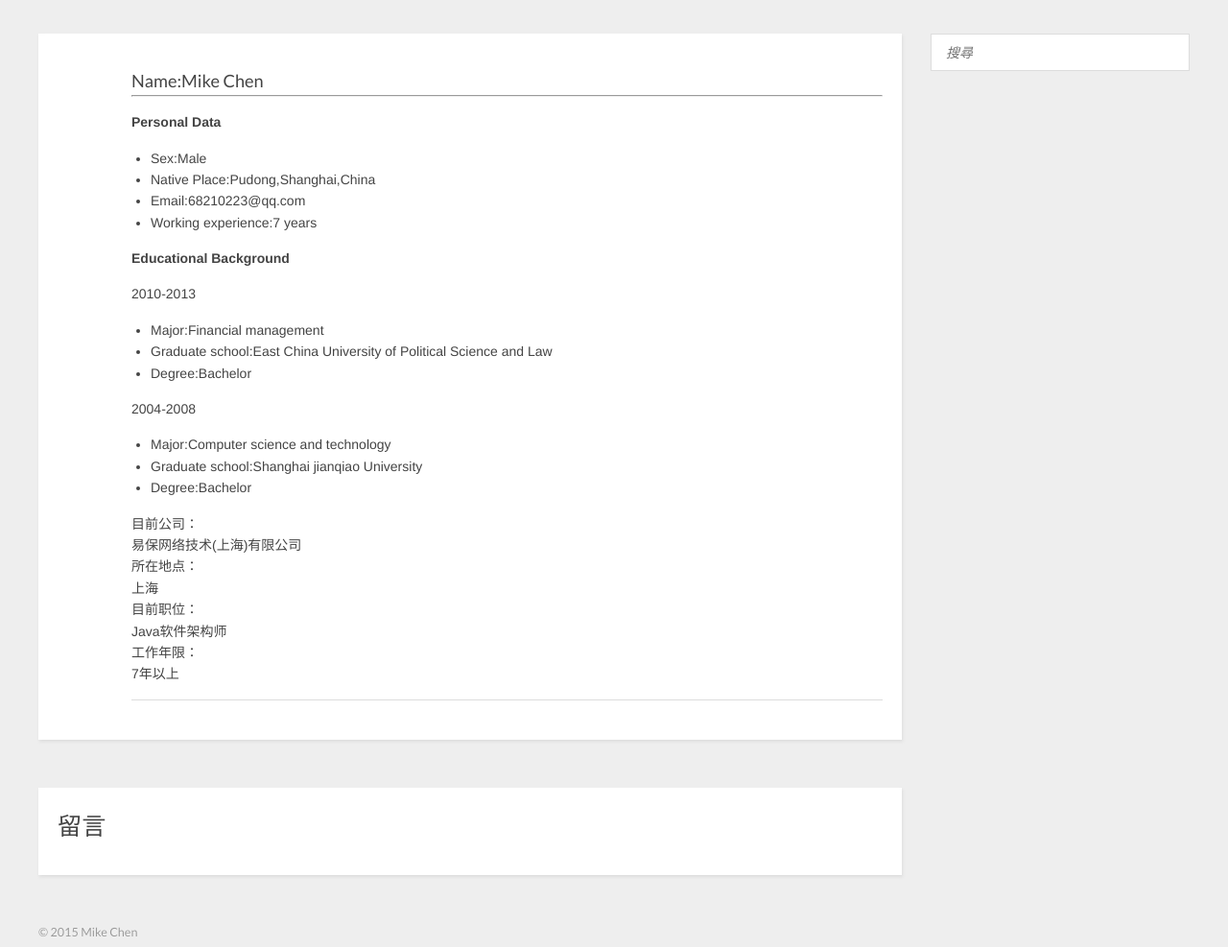
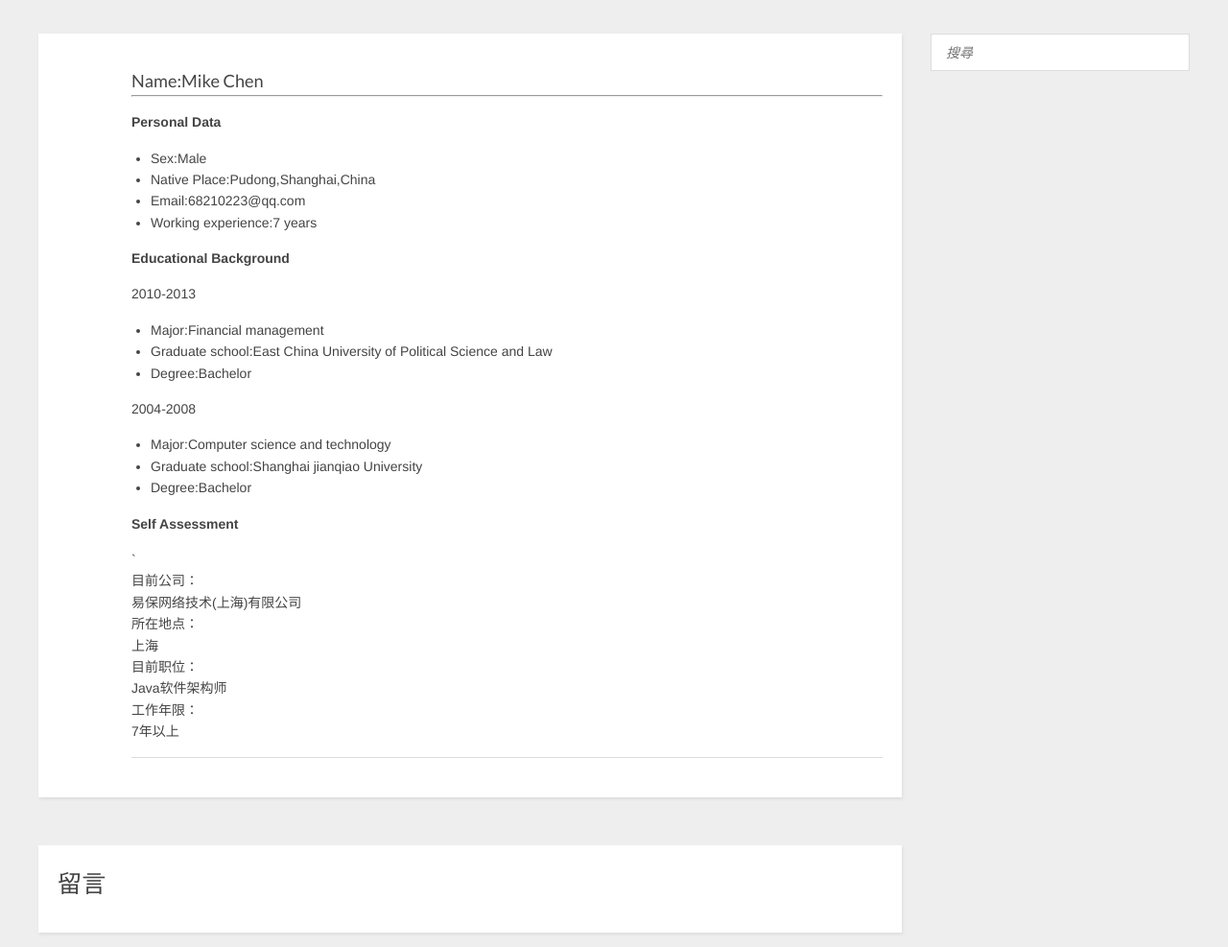
Before and after one commit to chenqi32/bettermike.com, a plain HTML site: page aboutMe/index.html in a window 1280 px wide. Shown: the part 110-1097 px from the top of the page at 96% size. Drawn offline with nearby package versions, Linux system fonts and the light colour scheme; a script that the page names is missing.

Commit message:
Site updated: 2015-05-23 17:49:26

```diff
--- a/aboutMe/index.html
+++ b/aboutMe/index.html
@@ -64,27 +64,28 @@
     <div class="entry">
 
         <h3 id="Name:Mike_Chen">Name:Mike Chen</h3><hr>
-<p><strong>Personal Data</strong></p>
+<p><strong>Personal Data</strong>  </p>
 <ul>
 <li>Sex:Male   </li>
 <li>Native Place:Pudong,Shanghai,China</li>
 <li>Email:68210223@qq.com </li>
 <li>Working experience:7 years</li>
 </ul>
-<p><strong>Educational Background</strong></p>
-<p>  2010-2013</p>
+<p><strong>Educational Background</strong>  </p>
+<p>  2010-2013  </p>
 <ul>
 <li>Major:Financial management</li>
 <li>Graduate school:East China University of Political Science and Law</li>
 <li>Degree:Bachelor</li>
 </ul>
-<p>2004-2008</p>
+<p>2004-2008  </p>
 <ul>
 <li>Major:Computer science and technology</li>
 <li>Graduate school:Shanghai jianqiao University</li>
 <li>Degree:Bachelor</li>
 </ul>
-<p>目前公司：<br>易保网络技术(上海)有限公司<br>所在地点：<br>上海<br>目前职位：<br>Java软件架构师<br>工作年限：<br>7年以上</p>
+<p><strong>Self Assessment</strong></p>
+<p>`<br>目前公司：<br>易保网络技术(上海)有限公司<br>所在地点：<br>上海<br>目前职位：<br>Java软件架构师<br>工作年限：<br>7年以上</p>
 
 
     </div>
--- a/sitemap.xml
+++ b/sitemap.xml
@@ -3,7 +3,7 @@
 
   <url>
     <loc>http://bettermike.com/aboutMe/index.html</loc>
-    <lastmod>2015-05-23T09:43:10.044Z</lastmod>
+    <lastmod>2015-05-23T09:48:47.059Z</lastmod>
   </url>
 
   <url>
```
